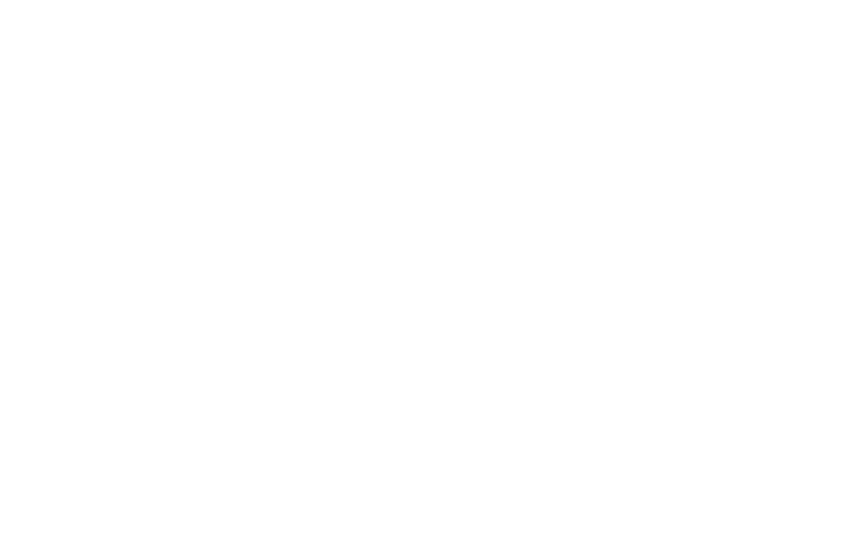
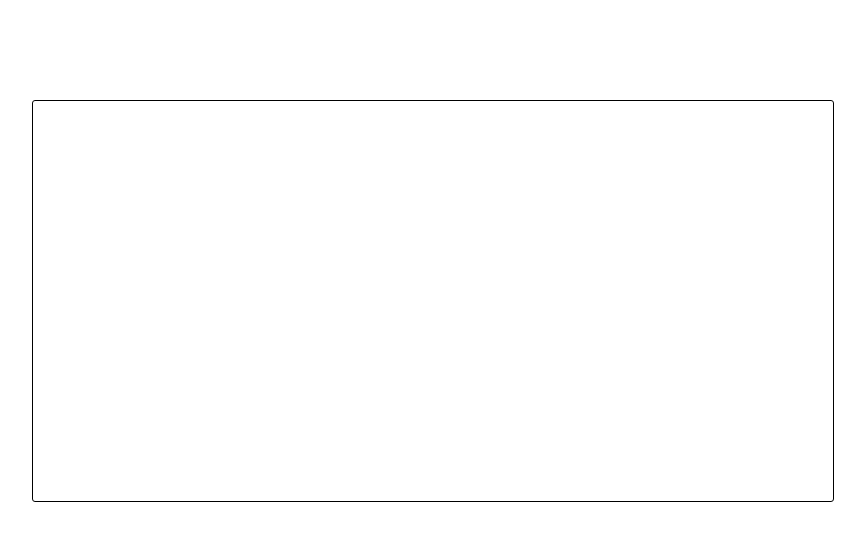
Before and after one commit to Bennyz811/Zombie-Attack, a plain HTML site: page index.html in a window 1280 px wide. Shown: the whole page, without its empty margins (207-1072 px from the left). Drawn offline with Linux system fonts and the light colour scheme.

Commit message:
added index and styled canvas

```diff
--- /dev/null
+++ b/assets/canvas.css
@@ -0,0 +1,6 @@
+canvas {
+  border: 1px solid black;
+  margin: 100px auto;
+  border-radius: 3px;
+  display: block;
+}
--- a/index.html
+++ b/index.html
@@ -3,8 +3,9 @@
   <head>
     <meta charset="utf-8">
     <title>Zombie Attack</title>
+    <link rel='stylesheet' type='text/css' href='assets/canvas.css' />
   </head>
   <body>
-
+    <canvas id='canvas' width='800' height='400'></canvas>
   </body>
 </html>
```
